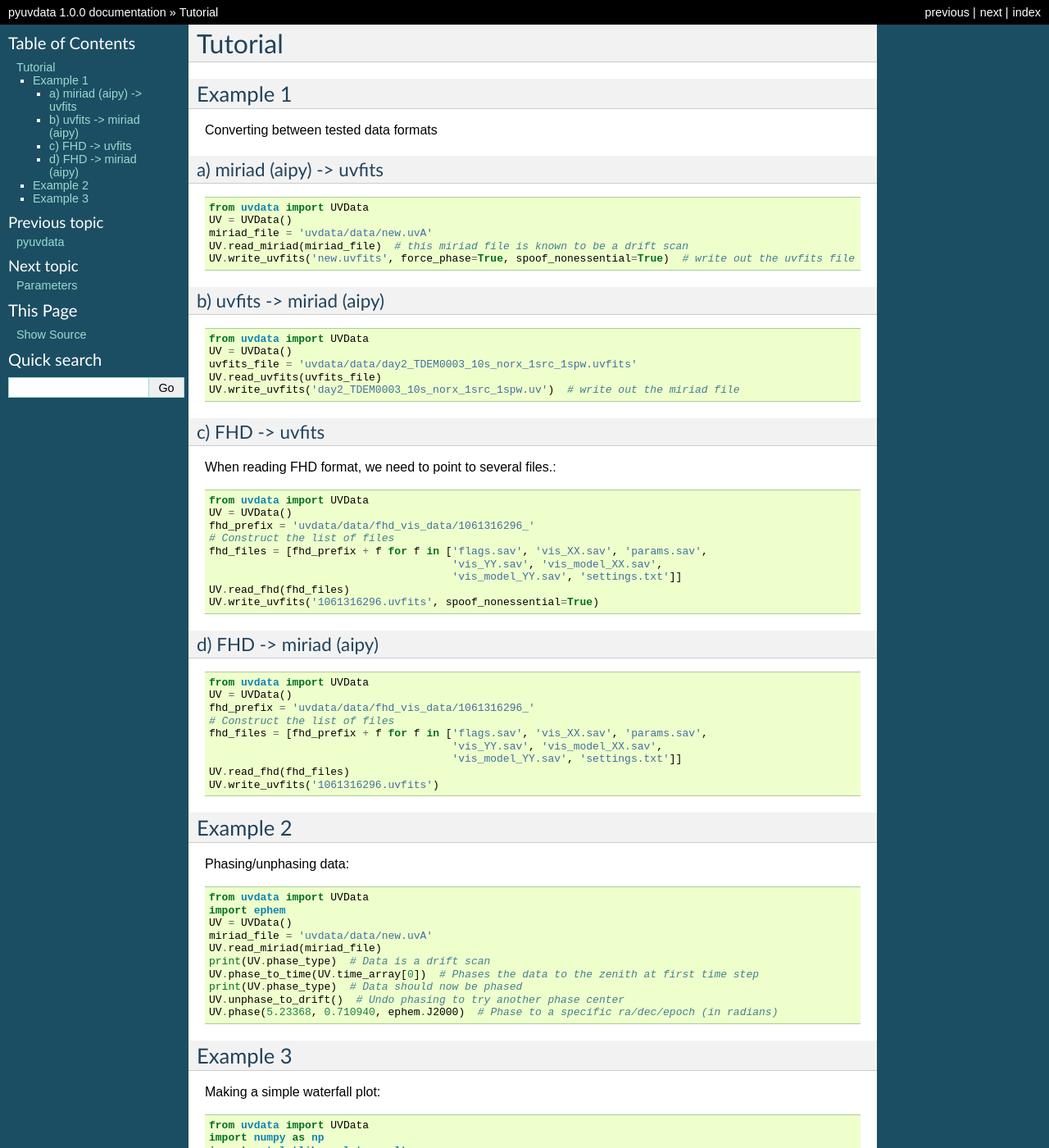
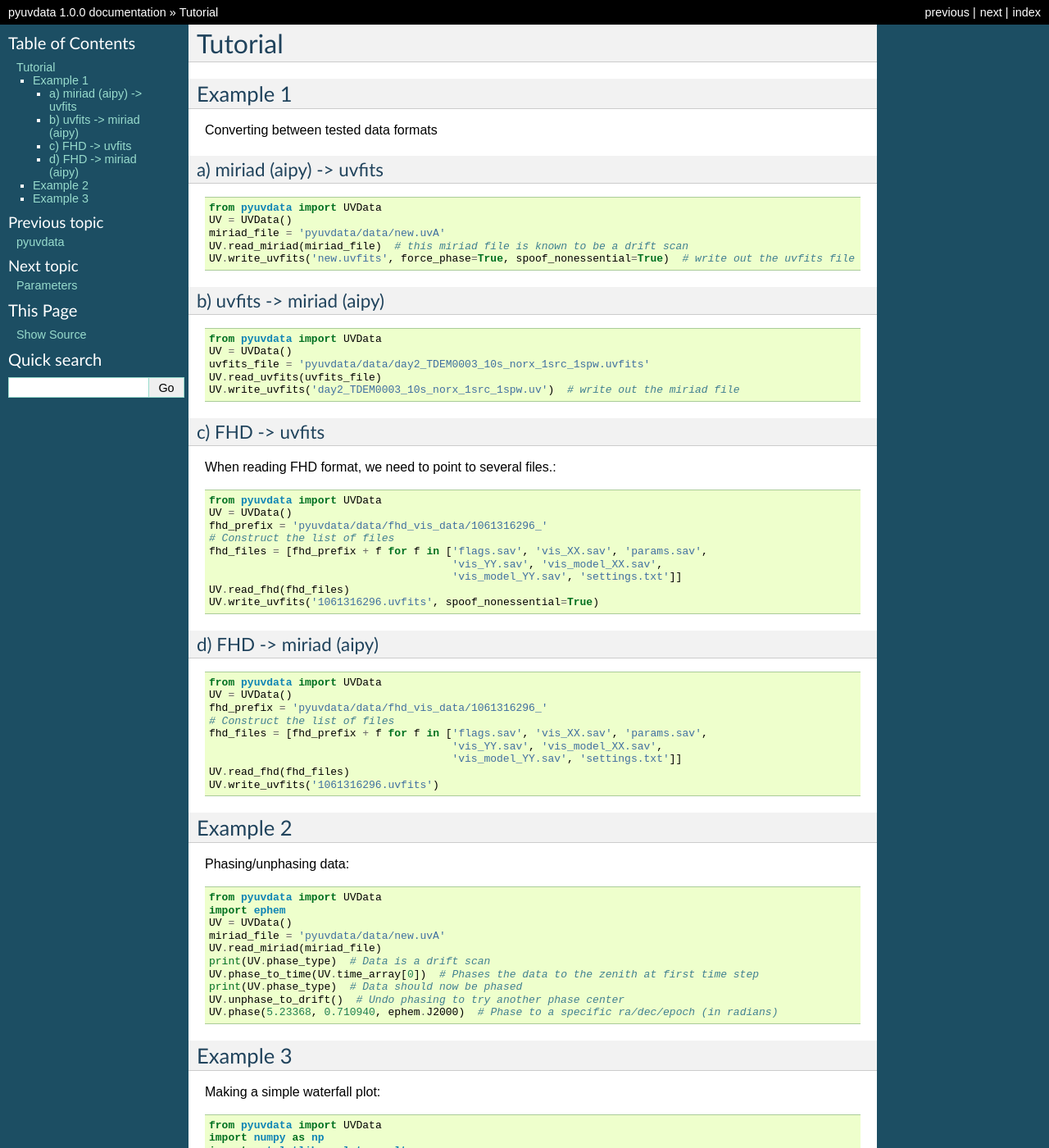
Before and after one commit to RadioAstronomySoftwareGroup/pyuvdata, a Sphinx documentation site: the page built from docs/tutorial.rst, in a window 1280 px wide and 1400 px high. Shown: the whole window at 82% size. Built offline with Sphinx 7.4.7, drawn with Linux system fonts in a browser that asks for light colours; some of the changed text lies outside the part shown.

Commit message:
update tests and tutorials

```diff
--- a/docs/tutorial.rst
+++ b/docs/tutorial.rst
@@ -9,9 +9,9 @@ a) miriad (aipy) -> uvfits
 **************************
 ::
 
-  from uvdata import UVData
+  from pyuvdata import UVData
   UV = UVData()
-  miriad_file = 'uvdata/data/new.uvA'
+  miriad_file = 'pyuvdata/data/new.uvA'
   UV.read_miriad(miriad_file)  # this miriad file is known to be a drift scan
   UV.write_uvfits('new.uvfits', force_phase=True, spoof_nonessential=True)  # write out the uvfits file
 
@@ -19,9 +19,9 @@ b) uvfits -> miriad (aipy)
 **************************
 ::
 
-  from uvdata import UVData
+  from pyuvdata import UVData
   UV = UVData()
-  uvfits_file = 'uvdata/data/day2_TDEM0003_10s_norx_1src_1spw.uvfits'
+  uvfits_file = 'pyuvdata/data/day2_TDEM0003_10s_norx_1src_1spw.uvfits'
   UV.read_uvfits(uvfits_file)
   UV.write_uvfits('day2_TDEM0003_10s_norx_1src_1spw.uv')  # write out the miriad file
 
@@ -29,9 +29,9 @@ c) FHD -> uvfits
 ****************
 When reading FHD format, we need to point to several files.::
 
-  from uvdata import UVData
+  from pyuvdata import UVData
   UV = UVData()
-  fhd_prefix = 'uvdata/data/fhd_vis_data/1061316296_'
+  fhd_prefix = 'pyuvdata/data/fhd_vis_data/1061316296_'
   # Construct the list of files
   fhd_files = [fhd_prefix + f for f in ['flags.sav', 'vis_XX.sav', 'params.sav',
                                         'vis_YY.sav', 'vis_model_XX.sav',
@@ -43,9 +43,9 @@ d) FHD -> miriad (aipy)
 ****************
 ::
 
-  from uvdata import UVData
+  from pyuvdata import UVData
   UV = UVData()
-  fhd_prefix = 'uvdata/data/fhd_vis_data/1061316296_'
+  fhd_prefix = 'pyuvdata/data/fhd_vis_data/1061316296_'
   # Construct the list of files
   fhd_files = [fhd_prefix + f for f in ['flags.sav', 'vis_XX.sav', 'params.sav',
                                         'vis_YY.sav', 'vis_model_XX.sav',
@@ -57,10 +57,10 @@ Example 2
 ---------
 Phasing/unphasing data::
 
-  from uvdata import UVData
+  from pyuvdata import UVData
   import ephem
   UV = UVData()
-  miriad_file = 'uvdata/data/new.uvA'
+  miriad_file = 'pyuvdata/data/new.uvA'
   UV.read_miriad(miriad_file)
   print(UV.phase_type)  # Data is a drift scan
   UV.phase_to_time(UV.time_array[0])  # Phases the data to the zenith at first time step
@@ -72,11 +72,11 @@ Example 3
 ---------
 Making a simple waterfall plot::
 
-  from uvdata import UVData
+  from pyuvdata import UVData
   import numpy as np
   import matplotlib.pyplot as plt
   UV = UVData()
-  filename = 'uvdata/data/day2_TDEM0003_10s_norx_1src_1spw.uvfits'
+  filename = 'pyuvdata/data/day2_TDEM0003_10s_norx_1src_1spw.uvfits'
   UV.read_uvfits(filename)
   print(UV.data_array.shape)  # Data should have shape (Nblts, Nspws, Nfreqs, Npols)
   print(UV.Ntimes)  # Number of time samples in data
--- a/pyuvdata/__init__.py
+++ b/pyuvdata/__init__.py
@@ -1,4 +1,4 @@
-"""init file for uvdata."""
+"""init file for pyuvdata."""
 from .uvbase import *
 from .parameter import *
 from .uvdata import *
```
Also changed, not shown: 9 other files.
